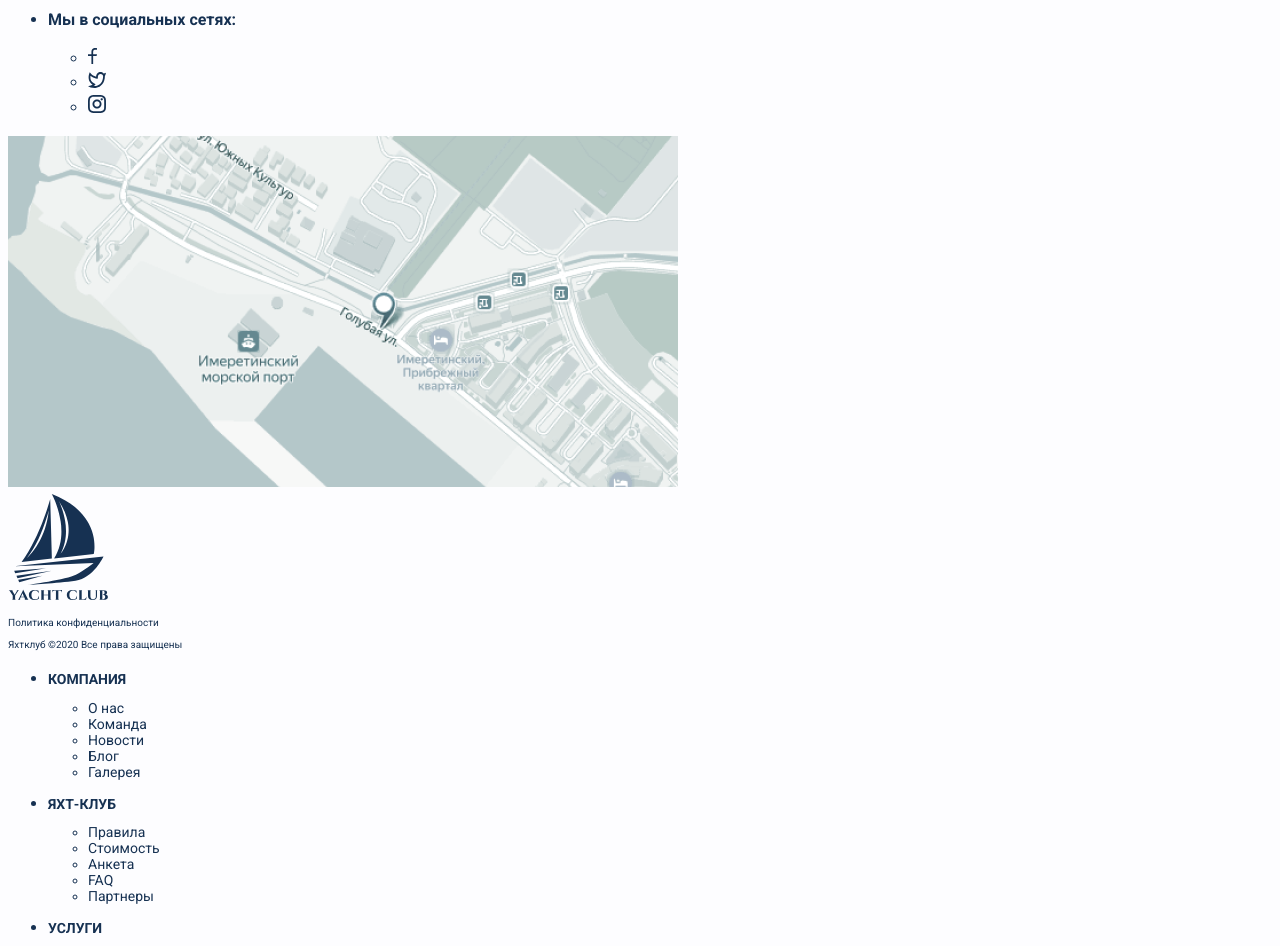
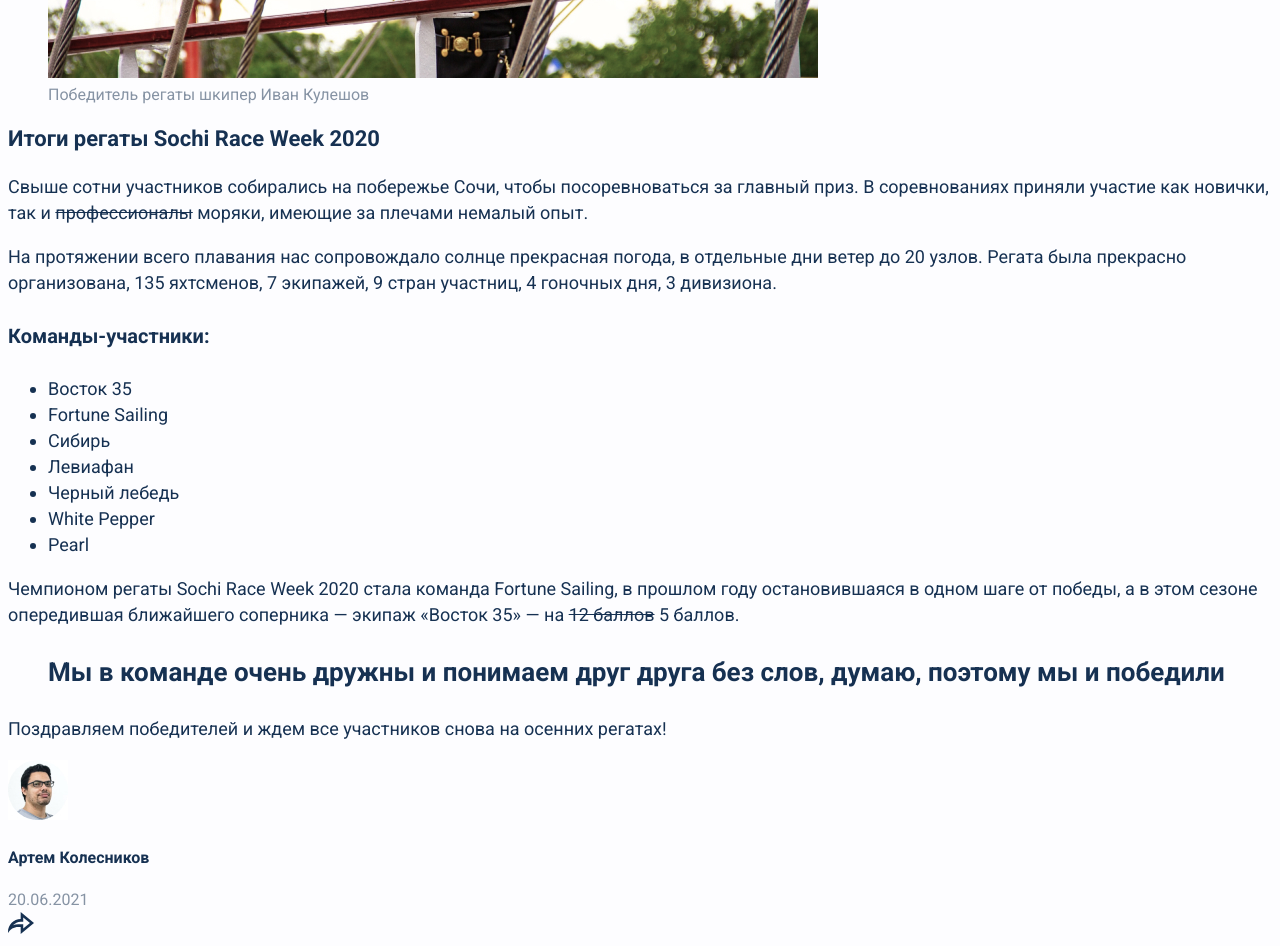
Before and after one commit to GeorgeKazanchev/Sail-Club, a plain HTML site: page index.html in a window 1280 px wide. Shown: the part 2020-2966 px from the top of the page. Drawn offline with Linux system fonts and the light colour scheme.

Commit message:
Добавлен блок "Новости"

```diff
--- a/css/style.css
+++ b/css/style.css
@@ -32,7 +32,9 @@ a {
     text-transform: uppercase;
 }
 
-.event h2 {
+.event h2,
+.news h2,
+.contacts h2 {
     font-size: 24px;
     font-weight: 700;
     line-height: 34px;
@@ -48,15 +50,54 @@ a {
     line-height: 24px;
 }
 
-.contacts h2 {
-    font-size: 24px;
+.news-article figcaption {
+    font-size: 16px;
+    line-height: 19px;
+    color: #8693a4;
+}
+
+.news-article h3 {
+    font-size: 22px;
     font-weight: 700;
-    line-height: 34px;
-    text-decoration: underline;
-    text-decoration-color: #00c6bd;
-    text-decoration-thickness: 2px;
-    text-underline-offset: 15px;
-    text-underline-position: under;
+    line-height: 26px;
+}
+
+.news-article h4 {
+    font-size: 20px;
+    font-weight: 700;
+    line-height: 26px;
+}
+
+.news-article p {
+    font-size: 18px;
+    line-height: 26px;
+}
+
+.news-article ins {
+    text-decoration: none;
+}
+
+.news-article ul li {
+    font-size: 18px;
+    line-height: 26px;
+}
+
+.news-article blockquote {
+    font-size: 26px;
+    font-weight: 700;
+    line-height: 36px;
+}
+
+.news-article-author h4 {
+    font-size: 16px;
+    font-weight: 700;
+    line-height: 19px;
+}
+
+.news-article-author time {
+    font-size: 16px;
+    line-height: 19px;
+    color: #8693a4;
 }
 
 .contacts-list-item h3 {
--- a/index.html
+++ b/index.html
@@ -72,6 +72,60 @@
             </p>
             <img class="event-img" src="img/event-photo-2.jpg" width="600" height="252"
                 alt="Дети пьют молочные коктейли">
+        </section>
+        <section class="news">
+            <h2>Новости</h2>
+            <article class="news-article">
+                <figure class="news-article-poster">
+                    <img src="img/regatta-winner.jpg" width="770" height="301"
+                        alt="Победитель регаты шкипер Иван Кулешов">
+                    <figcaption>Победитель регаты шкипер Иван Кулешов</figcaption>
+                </figure>
+                <h3>Итоги регаты Sochi Race Week 2020</h3>
+                <p>
+                    Свыше сотни участников собирались на побережье Сочи, чтобы посоревноваться за главный приз. В
+                    соревнованиях приняли участие как новички, так и <del>профессионалы</del> <ins>моряки</ins>, имеющие
+                    за плечами немалый
+                    опыт.
+                </p>
+                <p>
+                    На протяжении всего плавания нас сопровождало солнце прекрасная погода, в отдельные дни ветер до 20
+                    узлов. Регата была прекрасно организована, 135 яхтсменов, 7 экипажей, 9 стран участниц, 4 гоночных
+                    дня, 3 дивизиона.
+                </p>
+                <h4>Команды-участники:</h4>
+                <ul>
+                    <li>Восток 35</li>
+                    <li>Fortune Sailing</li>
+                    <li>Сибирь</li>
+                    <li>Левиафан</li>
+                    <li>Черный лебедь</li>
+                    <li>White Pepper</li>
+                    <li>Pearl</li>
+                </ul>
+                <p>
+                    Чемпионом регаты Sochi Race Week 2020 стала команда Fortune Sailing, в прошлом году остановившаяся в
+                    одном шаге от победы, а в этом сезоне опередившая ближайшего соперника — экипаж «Восток 35» — на
+                    <del>12
+                        баллов</del> <ins>5 баллов</ins>.
+                </p>
+                <blockquote>
+                    Мы в команде очень дружны и понимаем друг друга без слов, думаю, поэтому мы и победили
+                </blockquote>
+                <p>
+                    Поздравляем победителей и ждем все участников снова на осенних регатах!
+                </p>
+                <footer class="news-article-author">
+                    <img src="img/article-author-1.jpg" width="60" height="60" alt="Артём Колесников">
+                    <div>
+                        <h4>Артем Колесников</h4>
+                        <time datetime="2021-06-20">20.06.2021</time>
+                    </div>
+                    <a href="#">
+                        <img src="img/share-icon.svg" width="26" height="22" alt="Поделиться новостью">
+                    </a>
+                </footer>
+            </article>
         </section>
         <section class="contacts">
             <h2>Контакты</h2>
```
Also changed, not shown: img/article-author-1.jpg (added), img/regatta-winner.jpg (added), img/share-icon.svg (added).
